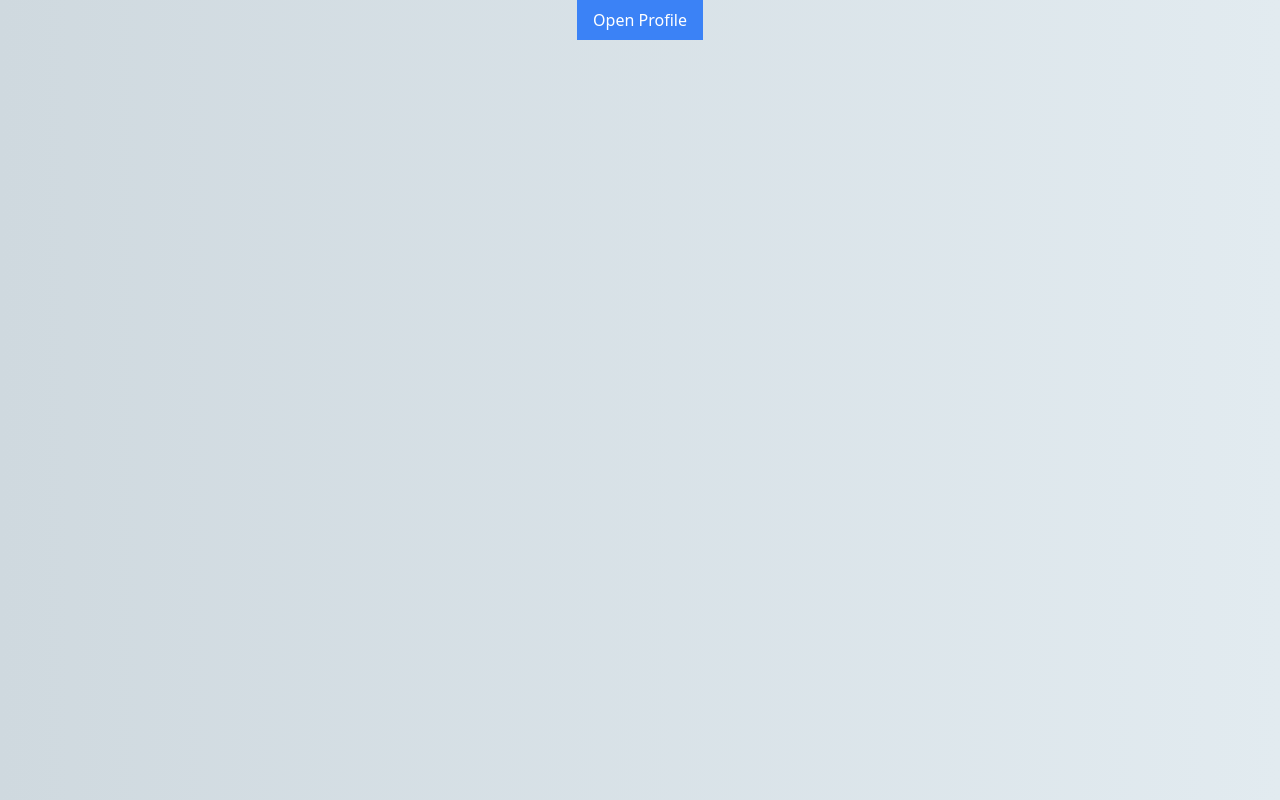
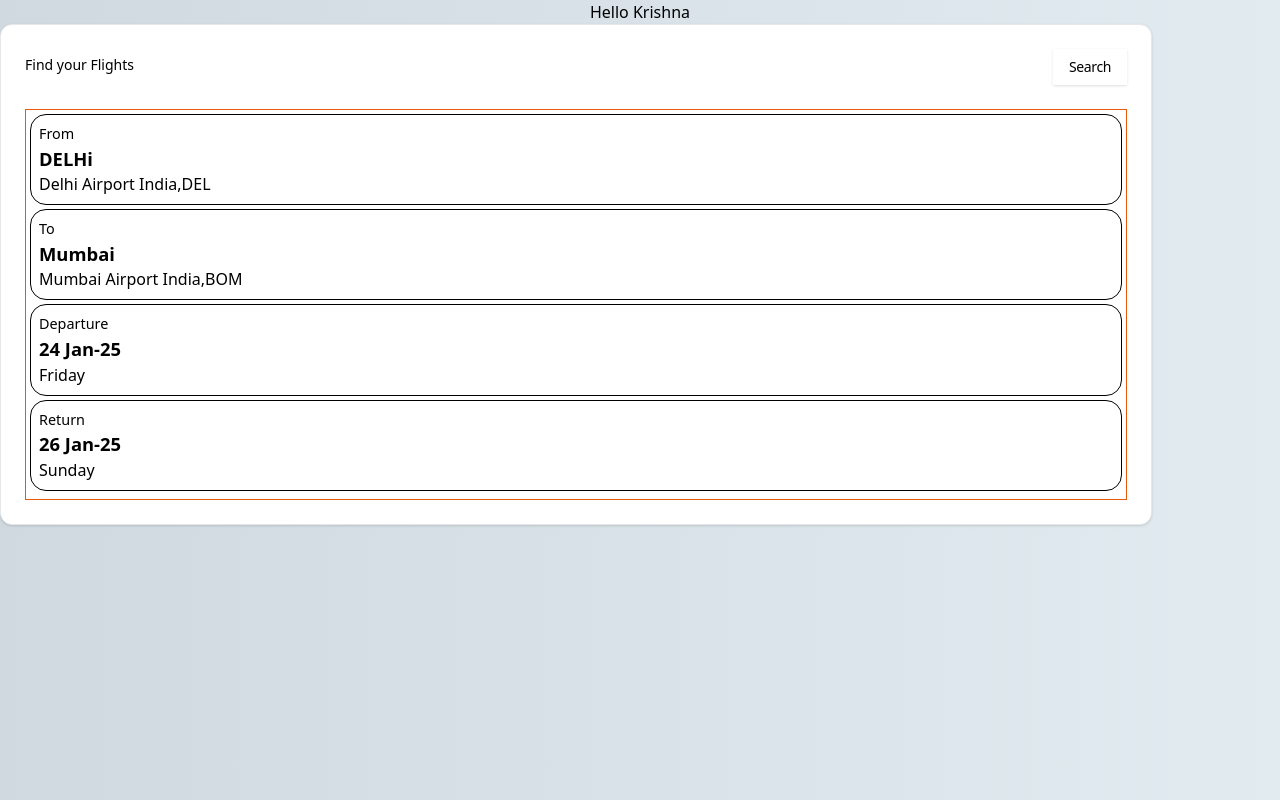
Before and after one commit to rahulsharma2442/Flight-Frontend, a React (Vite) app: page / in a window 1280 px wide. Built offline with nearby package versions, Linux system fonts and the light colour scheme.

Commit message:
working on flight-search page

```diff
--- a/src/App.jsx
+++ b/src/App.jsx
@@ -1,11 +1,13 @@
 import { LoginPage } from "./pages/LoginPage";
 import { UserProfile } from "./pages/UserProfile";
+import { SearchPage } from "./pages/searchPage";
 import './App.css';
 function App() {
   return (
     <div className="app">
     {/* <LoginPage/> */}
-    <UserProfile/>
+    {/* <UserProfile/> */}
+    <SearchPage/>
     </div>
   );
 }
--- /dev/null
+++ b/src/components/ui/card.jsx
@@ -0,0 +1,50 @@
+import * as React from "react"
+
+import { cn } from "@/lib/utils"
+
+const Card = React.forwardRef(({ className, ...props }, ref) => (
+  <div
+    ref={ref}
+    className={cn("rounded-xl border bg-card text-card-foreground shadow", className)}
+    {...props} />
+))
+Card.displayName = "Card"
+
+const CardHeader = React.forwardRef(({ className, ...props }, ref) => (
+  <div
+    ref={ref}
+    className={cn("flex flex-col space-y-1.5 p-6", className)}
+    {...props} />
+))
+CardHeader.displayName = "CardHeader"
+
+const CardTitle = React.forwardRef(({ className, ...props }, ref) => (
+  <div
+    ref={ref}
+    className={cn("font-semibold leading-none tracking-tight", className)}
+    {...props} />
+))
+CardTitle.displayName = "CardTitle"
+
+const CardDescription = React.forwardRef(({ className, ...props }, ref) => (
+  <div
+    ref={ref}
+    className={cn("text-sm text-muted-foreground", className)}
+    {...props} />
+))
+CardDescription.displayName = "CardDescription"
+
+const CardContent = React.forwardRef(({ className, ...props }, ref) => (
+  <div ref={ref} className={cn("p-6 pt-0", className)} {...props} />
+))
+CardContent.displayName = "CardContent"
+
+const CardFooter = React.forwardRef(({ className, ...props }, ref) => (
+  <div
+    ref={ref}
+    className={cn("flex items-center p-6 pt-0", className)}
+    {...props} />
+))
+CardFooter.displayName = "CardFooter"
+
+export { Card, CardHeader, CardFooter, CardTitle, CardDescription, CardContent }
--- a/src/pages/LoginPage.jsx
+++ b/src/pages/LoginPage.jsx
@@ -1,3 +1,4 @@
+/* eslint-disable no-unused-vars */
 import './page.css';
 import { Button } from '../components/ui/button';
 import { DialogDemo } from '../reusablecomponents/Dialog';
--- /dev/null
+++ b/src/pages/SearchPage.jsx
@@ -0,0 +1,43 @@
+import { Card, CardContent, CardHeader, CardDescription,CardTitle } from "@/components/ui/card";
+import { useState } from "react";
+import { Button } from "../components/ui/button";
+
+export const SearchPage = () => {
+    const [starting,setStarting] = useState({place:"DELHi",code:"DEL",name:"Delhi Airport India"});
+    const [destination,setDestination] = useState({place:"Mumbai",code:"BOM",name:"Mumbai Airport India"});
+  return (
+    <div className="h-[100vh] w-full">
+        <div className="flex flex-row justify-center items-center w-full">Hello Krishna</div>
+        <Card className="w-[90%] bg-white">
+            <CardHeader className="flex flex-row-reverse justify-between">
+                <CardTitle><Button>Search</Button></CardTitle>
+                <CardDescription>Find your Flights</CardDescription>
+            </CardHeader>
+            <CardContent>
+                <div className="flex flex-col flex-wrap sm:flex sm:flex-row sm:flex-wrap justify-center items-center p-1 border-[1px] border-orange-600">
+                    <div className="flex flex-col  justify-center items-start rounded-2xl border-[1px]  border-black w-full mb-1 p-2">
+                        <p className="text-[0.9rem]">From</p>
+                        <p className="text-[1.15rem] font-semibold">{starting?.place}</p>
+                        <p className="text-[1rem]">{starting?.name},{starting.code}</p>
+                    </div>
+                    <div className="flex flex-col justify-center items-start rounded-2xl border-[1px] border-black w-full mb-1 p-2">
+                    <p className="text-[0.9rem]">To</p>
+                        <p className="text-[1.15rem] font-semibold">{destination?.place}</p>
+                        <p className="text-[1rem]">{destination?.name},{destination.code}</p>
+                    </div>
+                    <div className="flex flex-col justify-center items-start rounded-2xl border-[1px] border-black w-full mb-1 p-2">
+                        <p className="text-[0.9rem]">Departure</p>
+                        <p className="text-[1.15rem] font-semibold">24 Jan-25</p>
+                        <p className="text-[1rem]">Friday</p>
+                    </div>
+                    <div className="flex flex-col justify-center items-start  rounded-2xl border-[1px] border-black w-full mb-1 p-2">
+                        <p className="text-[0.9rem]">Return</p>
+                        <p className="text-[1.15rem] font-semibold">26 Jan-25</p>
+                        <p className="text-[1rem]">Sunday</p>
+                    </div>
+                </div>
+            </CardContent>
+        </Card>
+    </div>
+  )
+}
```
